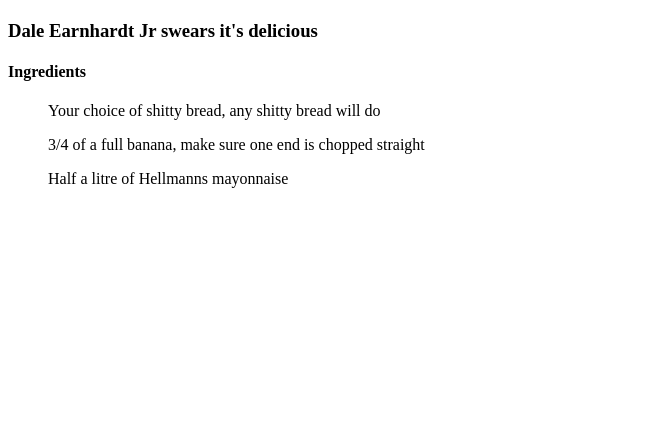
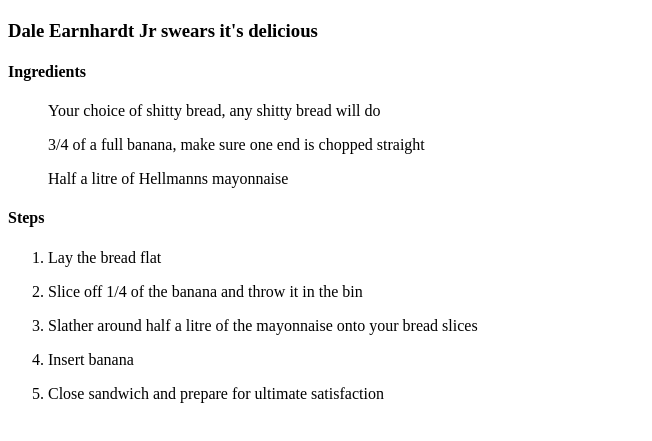
Before and after one commit to deadbeeet/odin-recipes, a plain HTML site: page recipes/BananaMayo/bananamayo.html in a window 1280 px wide. Shown: the part 99-540 px from the top of the page, without its empty margins (0-652 px from the left). Drawn offline with Linux system fonts and the light colour scheme.

Commit message:
/Users/andy/repos/odin-recipes/recipes/BananaMayo/bananamayo.html

```diff
--- a/recipes/BananaMayo/bananamayo.html
+++ b/recipes/BananaMayo/bananamayo.html
@@ -14,5 +14,13 @@
     <p><ul>Your choice of shitty bread, any shitty bread will do</ul></p>
     <p><ul>3/4 of a full banana, make sure one end is chopped straight</ul></p>
     <p><ul>Half a litre of Hellmanns mayonnaise</ul></p>
+    <h4>Steps</h4>
+    <ol>
+        <p><li>Lay the bread flat</li></p>
+        <p><li>Slice off 1/4 of the banana and throw it in the bin</p></li>
+        <p><li>Slather around half a litre of the mayonnaise onto your bread slices</li></p>
+        <p><li>Insert banana</li></p>
+        <p><li>Close sandwich and prepare for ultimate satisfaction</li></p>
+    </ol>
 </body>
 </html>
```
